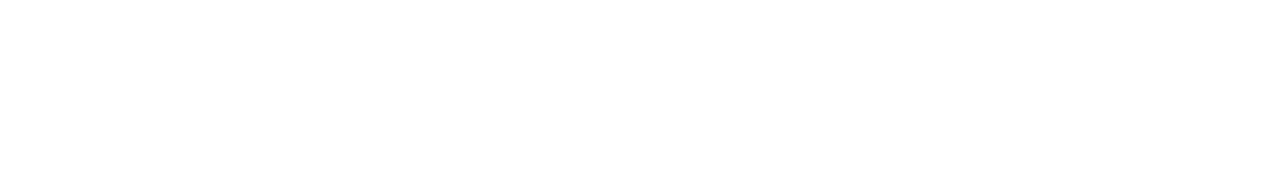
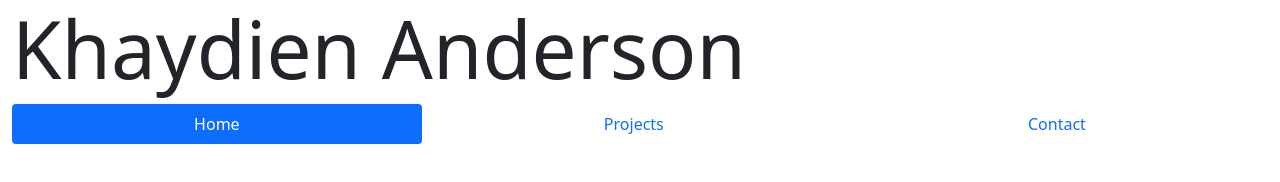
Before and after one commit to Khaydien-Anderson/Portfolio, a plain HTML site: page index.html in a window 1280 px wide. Drawn offline with nearby package versions, Linux system fonts and the light colour scheme.

Commit message:
navbar start

```diff
--- a/index.html
+++ b/index.html
@@ -5,9 +5,30 @@
     <meta http-equiv="X-UA-Compatible" content="IE=edge">
     <meta name="viewport" content="width=device-width, initial-scale=1.0">
     <link rel="stylesheet" src="css/styles.css">
-    <title>Document</title>
+    <link href="https://cdn.jsdelivr.net/npm/bootstrap@5.1.3/dist/css/bootstrap.min.css" rel="stylesheet" integrity="sha384-1BmE4kWBq78iYhFldvKuhfTAU6auU8tT94WrHftjDbrCEXSU1oBoqyl2QvZ6jIW3" crossorigin="anonymous">
+    <title>Khaydien Anderson | Web Development Portfolio</title>
 </head>
 <body>
+<header>
+    <div class="container-fluid d-flex flex-column">
+        <h1 class="display-1">Khaydien Anderson</h1>
+        <ul class="nav nav-pills nav-fill">
+            <li class="nav-item">
+              <a class="nav-link active" aria-current="page" href="#">Home</a>
+            </li>
+            <li class="nav-item">
+              <a class="nav-link" href="#">Projects</a>
+            </li>
+            <li class="nav-item">
+              <a class="nav-link" href="#">Contact</a>
+            </li>
+
+          </ul>
+    </div>
+
+</header>
+
     <script src="app.js"></script>
+    <script src="https://cdn.jsdelivr.net/npm/bootstrap@5.1.3/dist/js/bootstrap.bundle.min.js" integrity="sha384-ka7Sk0Gln4gmtz2MlQnikT1wXgYsOg+OMhuP+IlRH9sENBO0LRn5q+8nbTov4+1p" crossorigin="anonymous"></script>
 </body>
 </html>
```
